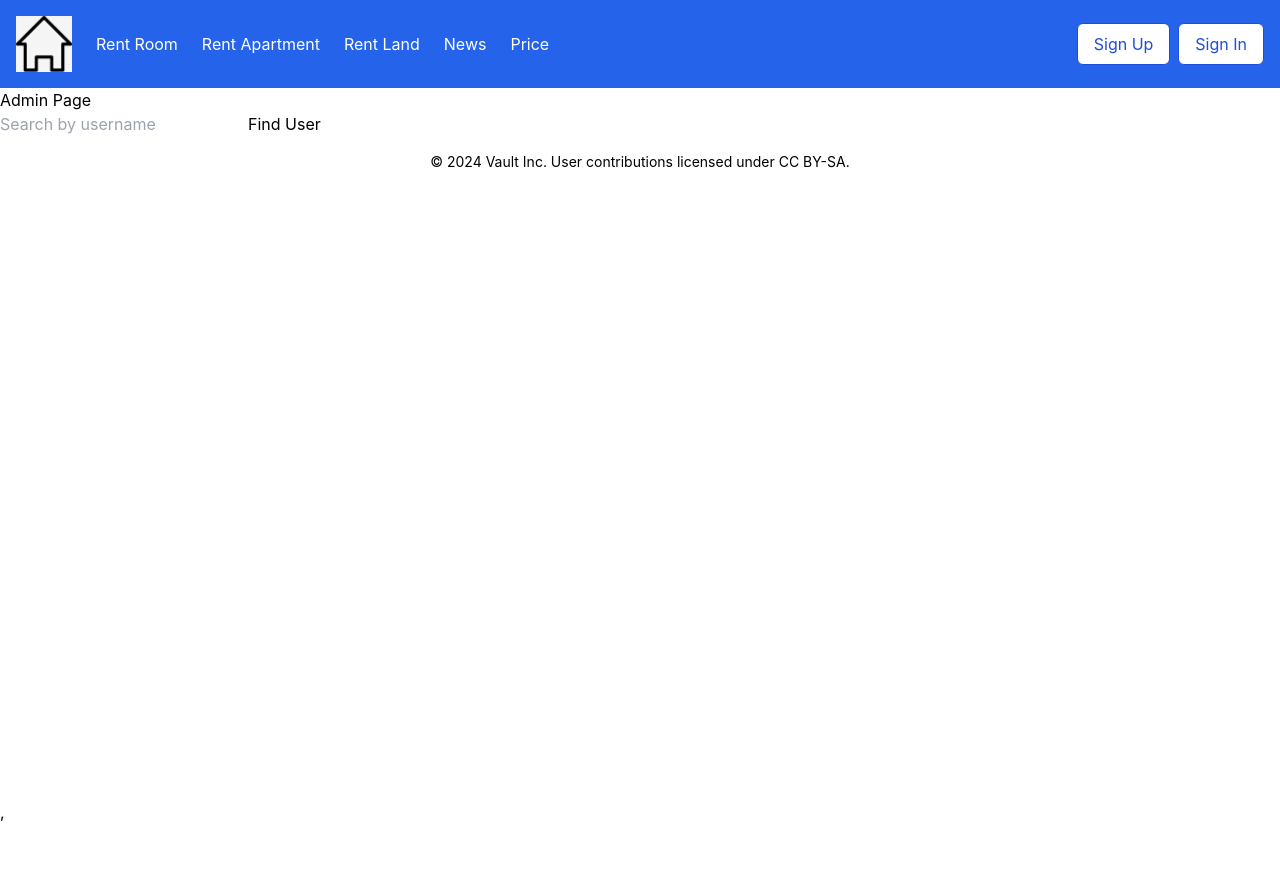
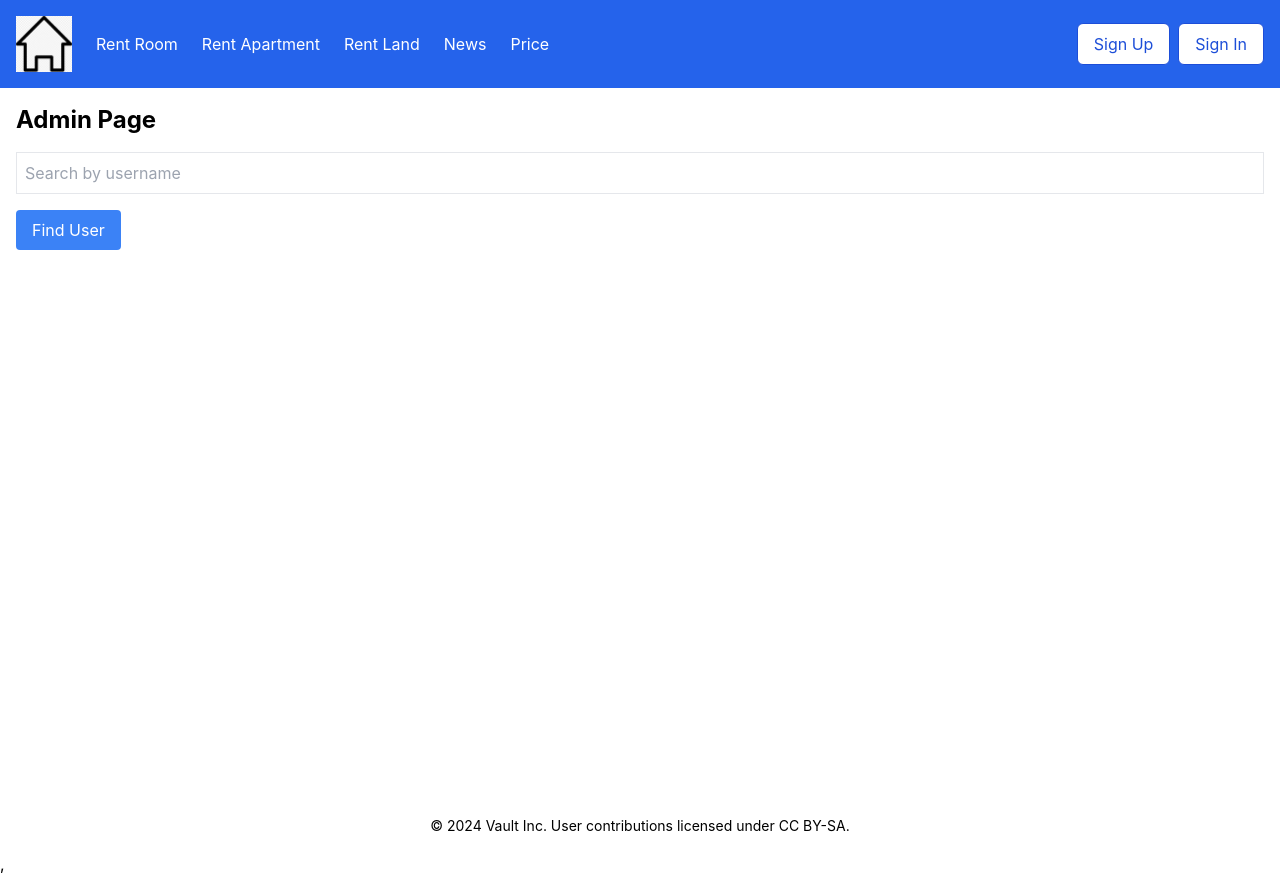
Before and after one commit to NguyenBaPhucITITIU20278/Apartment-Management, a React (Create React App) app: page /admin in a window 1280 px wide. Before the commit the page ends 824 px from the top, so only its background shows below. Built offline with nearby package versions, Linux system fonts and the light colour scheme; what @nextui-org/react would draw is missing.

Commit message:
updateForm

```diff
--- a/src/App.js
+++ b/src/App.js
@@ -52,9 +52,8 @@ export default function App() {
                       <div className="flex flex-col w-full h-svh">
                         {route.header && <Header title={route.title} role={route.role} />}
                           <Page />
-
+                      </div>
                       <Footer />
-                      </div>
                     </AuthWrapper>
                   } />
                 );
--- a/src/pages/admin.jsx
+++ b/src/pages/admin.jsx
@@ -25,21 +25,46 @@ const AdminPage = () => {
     }, [mutation.data, mutation.isSuccess]);
 
     return (
-        <div>
-            <h1>Admin Page</h1>
+        <div className="container mx-auto p-4">
+            <h1 className="text-2xl font-bold mb-4">Admin Page</h1>
+            <div className="mb-4">
                 <input
                     type="text"
                     value={name}
                     onChange={(e) => setName(e.target.value)}
                     placeholder="Search by username"
+                    className="border p-2 w-full"
                 />
-            <button onClick={handleSearch}>Find User</button>
+            </div>
+            <button
+                onClick={handleSearch}
+                className="bg-blue-500 text-white px-4 py-2 rounded"
+            >
+                Find User
+            </button>
             {foundUser && (
-                <div>
-                    <h2>User Details</h2>
-                    <p>ID: {foundUser.id}</p>
-                    <p>Username: {foundUser.userName}</p>
-                    <p>Email: {foundUser.email}</p>
+                <div className="mt-6 p-4 border rounded-lg shadow-lg">
+                    <div className="flex">
+                        <div className="w-1/3 bg-gray-200 rounded-lg p-4">
+                            {/* Placeholder for user image */}
+                        </div>
+                        <div className="w-2/3 pl-4">
+                            <h2 className="text-xl font-bold mb-2">User Details</h2>
+                            <p className="mb-1"><strong>ID:</strong> {foundUser.id}</p>
+                            <p className="mb-1"><strong>Username:</strong> {foundUser.userName}</p>
+                            <p className="mb-1"><strong>First Name:</strong> {foundUser.firstName}</p>
+                            <p className="mb-1"><strong>Last Name:</strong> {foundUser.lastName}</p>
+                            <p className="mb-1"><strong>Email:</strong> {foundUser.email}</p>
+                            <p className="mb-1"><strong>Password:</strong> {foundUser.password}</p>
+                            <p className="mb-1"><strong>Phone:</strong> {foundUser.phone}</p>
+                            <p className="mb-1"><strong>Role:</strong> {foundUser.role}</p>
+                        </div>
+                    </div>
+                    <div className="flex mt-4 space-x-4">
+                        <button className="bg-gray-200 p-2 rounded-lg w-1/3">Action 1</button>
+                        <button className="bg-gray-200 p-2 rounded-lg w-1/3">Action 2</button>
+                        <button className="bg-gray-200 p-2 rounded-lg w-1/3">Action 3</button>
+                    </div>
                 </div>
             )}
         </div>
```
Lines whose indentation alone changed are shown as unchanged.
